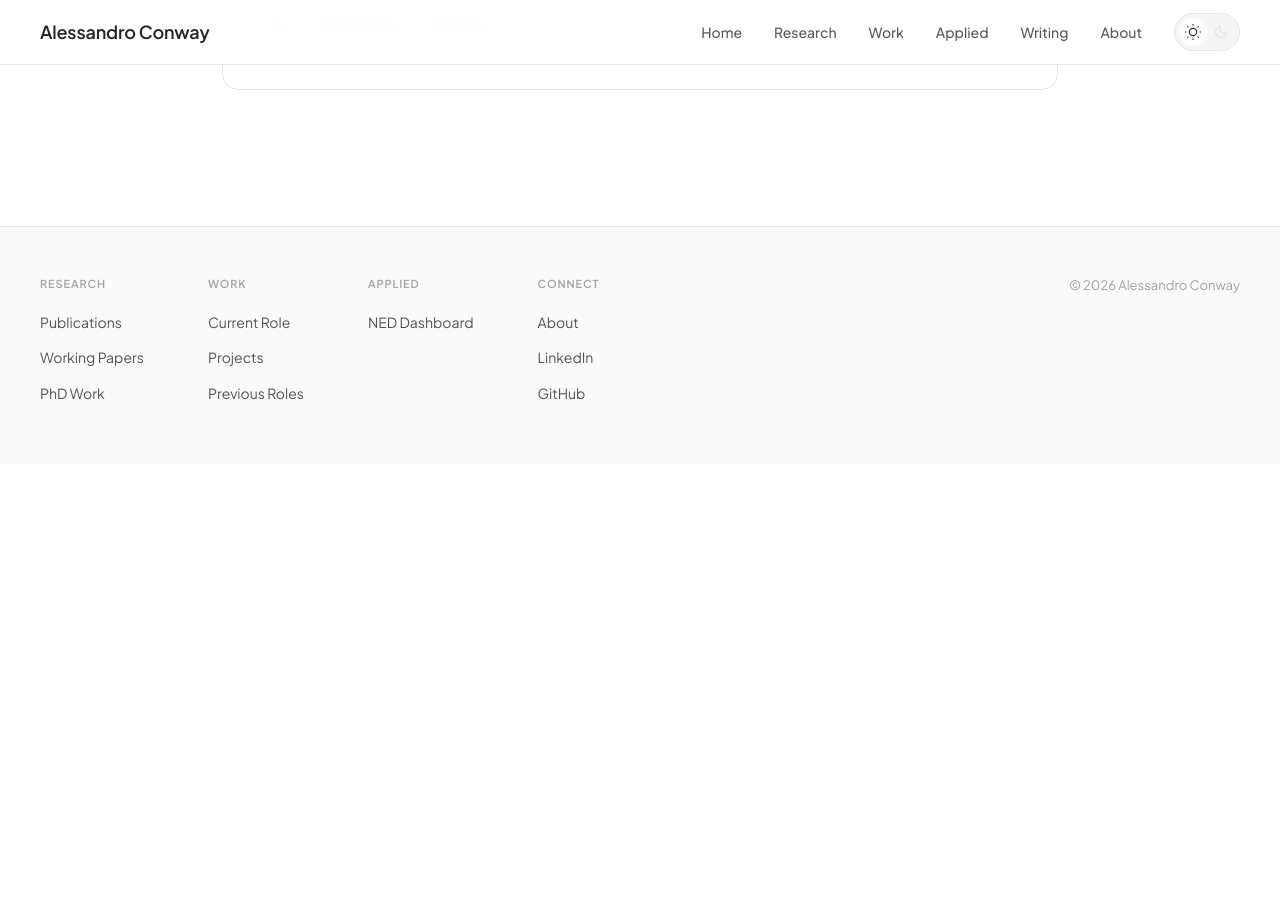
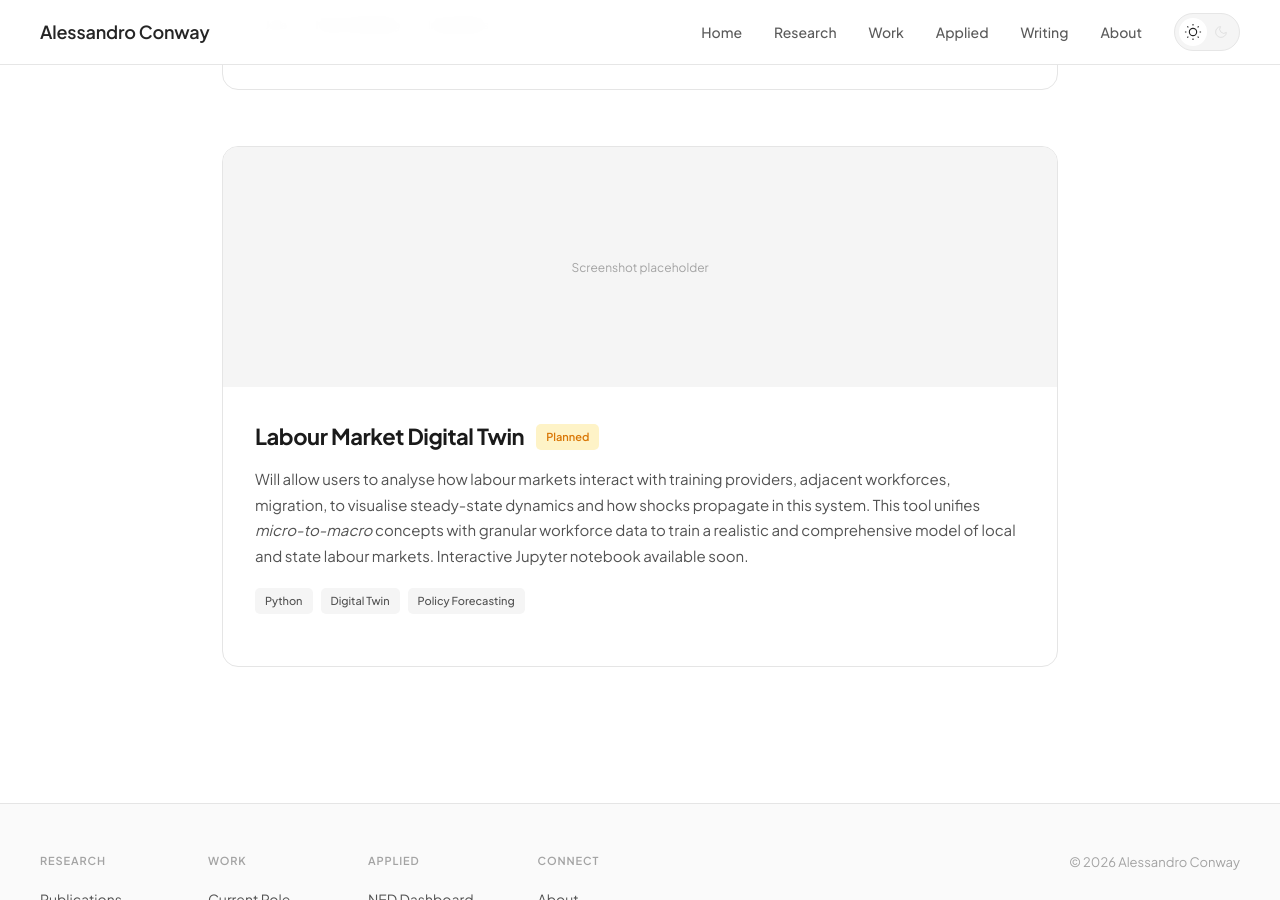
Before and after one commit to conway1521/conway1521.github.io, a Jekyll site: the page built from applied.html, in a window 1280 px wide and 900 px high, scrolled down 1388 px. Built offline with Jekyll 4.4.1, drawn with Linux system fonts in a browser that asks for light colours; before the commit the page ends 1852 px from its top, so only the background shows below that.

Commit message:
Update applied.html

```diff
--- a/applied.html
+++ b/applied.html
@@ -50,3 +50,22 @@ title: Applied
         </div>
     </article>
 </section>
+
+
+<section class="section" id="digital_twin">
+    <article class="applied-card">
+        <div class="applied-card-image">Screenshot placeholder</div>
+        <div class="applied-card-content">
+            <div style="display: flex; align-items: center; gap: 12px; margin-bottom: 12px;">
+                <h3 class="applied-card-title" style="margin-bottom: 0;">Labour Market Digital Twin</h3>
+                <span class="tool-status dev">Planned</span>
+            </div>
+            <p class="applied-card-description">Will allow users to analyse how labour markets interact with training providers, adjacent workforces, migration, to visualise steady-state dynamics and how shocks propagate in this system. This tool unifies <i>micro-to-macro</i> concepts with granular workforce data to train a realistic and comprehensive model of local and state labour markets. Interactive Jupyter notebook available soon.</p>
+            <div class="applied-card-meta">
+                <span class="project-tag">Python</span>
+                <span class="project-tag">Digital Twin</span>
+                <span class="project-tag">Policy Forecasting</span>
+            </div>
+        </div>
+    </article>
+</section>
```
